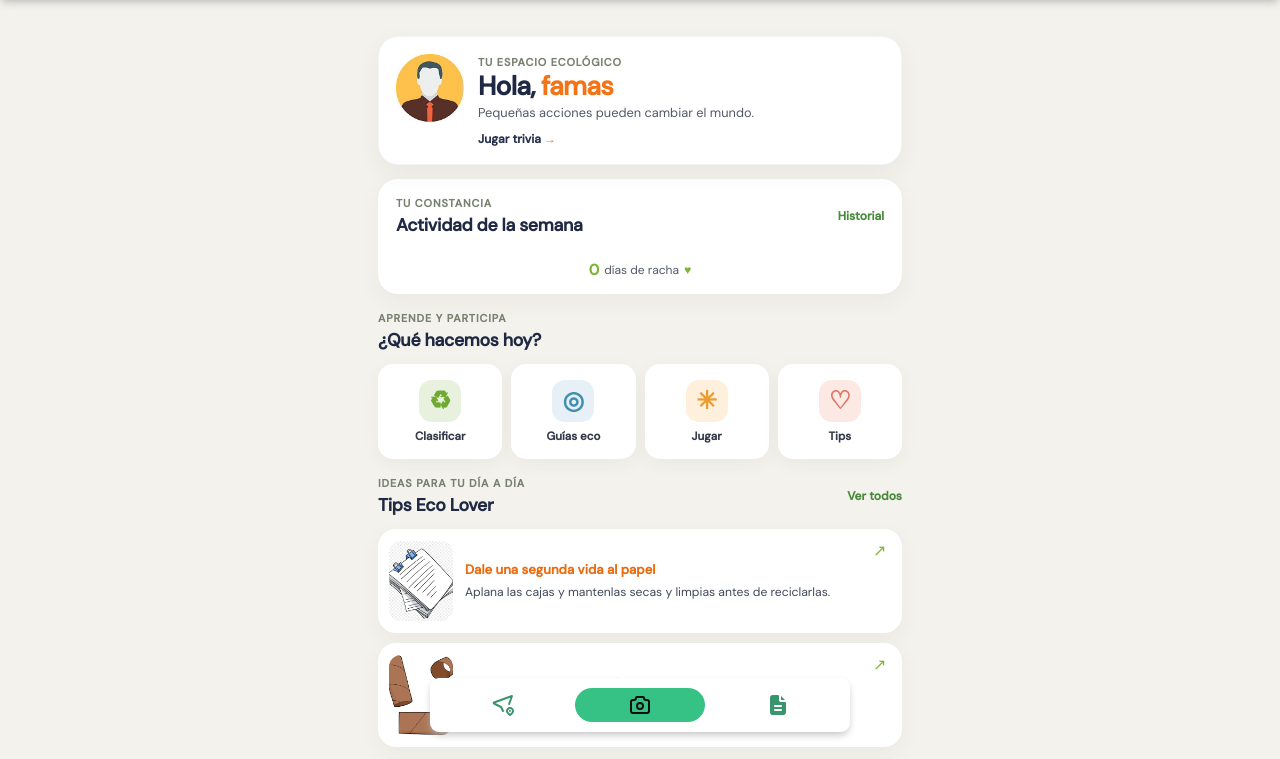
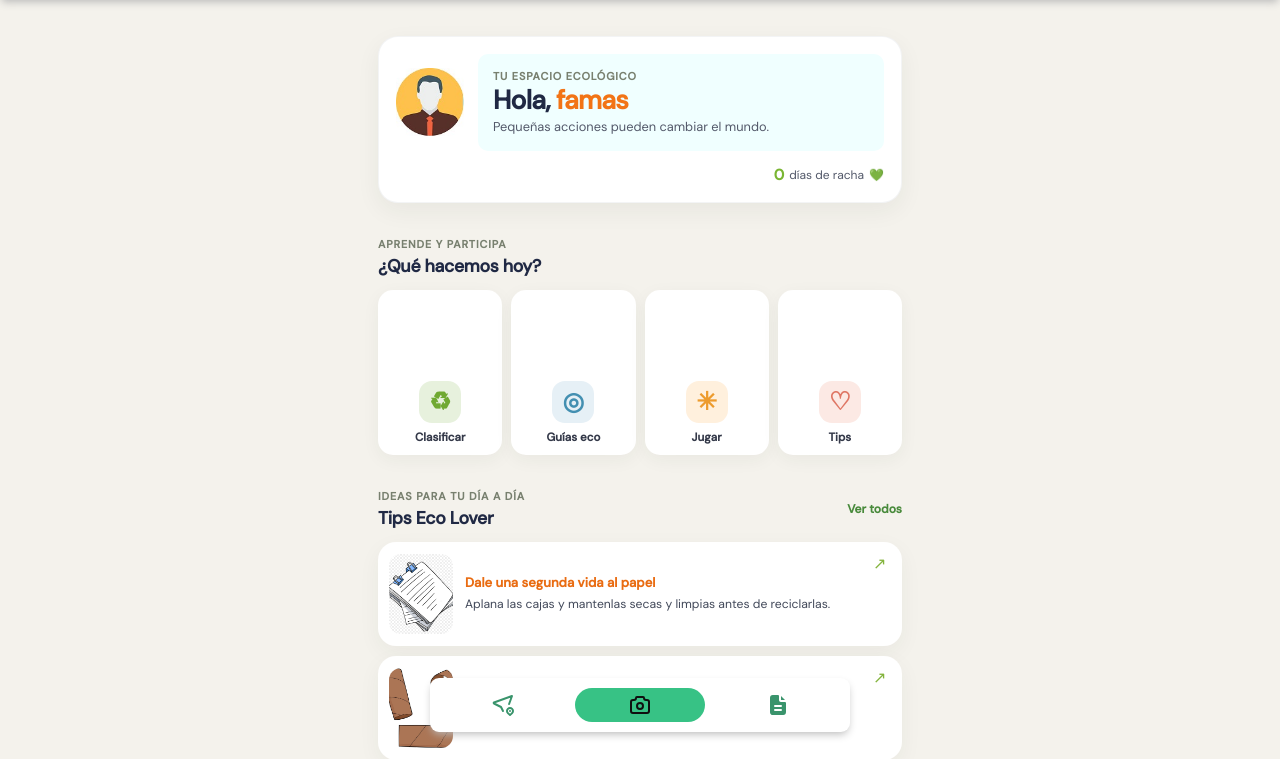
Before and after one commit to MEPPERDONAS/ECOLOVERS, a Flask app: page / in a window 1280 px wide. Shown: the part 50-809 px from the top of the page. Run offline with Flask 3, Linux system fonts and the light colour scheme; a user stored in the database is signed in; a database or web service that is not in the repository returns one stand-in record (values such as "Sample title"); data that the repository does not hold is empty; some libraries are stand-ins or nearby versions.

Commit message:
rediseño v1.1

```diff
--- a/static/styles.css
+++ b/static/styles.css
@@ -1317,7 +1317,7 @@ main {
   gap: 14px;
   position: relative;
   padding: 17px;
-  margin: 2px 0 14px;
+  margin: 2px 0 34px;
   border: 1px solid rgba(32, 41, 68, 0.05);
   border-radius: 20px;
   background: #fff;
@@ -1334,6 +1334,9 @@ main {
 
 .home-welcome-copy {
   min-width: 0;
+  padding: 15px;
+  background-color: azure;
+  border-radius: 10px;
 }
 
 .home-eyebrow {
@@ -1389,6 +1392,7 @@ main {
 }
 
 .home-streak {
+  display: none;
   padding: 17px 18px 14px;
   border-radius: 20px;
   background: #fff;
@@ -1460,12 +1464,19 @@ main {
   outline-offset: 2px;
 }
 
+.home-streak-bar {
+  grid-column: 1 / -1;
+  display: flex;
+  width: 100%;
+  justify-content: flex-end;
+}
+
 .home-streak-count {
   display: flex;
   align-items: center;
-  justify-content: center;
+  justify-content: flex-end;
   gap: 5px;
-  margin-top: 11px;
+  margin: 0;
   color: #53596a;
   font-size: 0.75rem;
 }
@@ -1483,12 +1494,13 @@ main {
   display: grid;
   grid-template-columns: repeat(4, minmax(0, 1fr));
   gap: 9px;
+  margin: 2px 0 34px;
 }
 
 .home-action-card {
   display: grid;
-  min-height: 95px;
-  align-content: center;
+  min-height: 165px;
+  align-content: end;
   justify-items: center;
   gap: 7px;
   padding: 9px 4px;
--- a/templates/index.html
+++ b/templates/index.html
@@ -11,7 +11,10 @@
       <h1 id="welcome-title">Hola, <span>{{ user }}</span></h1>
       <p>Pequeñas acciones pueden cambiar el mundo.</p>
     </div>
-    <a class="home-trivia-link" href="{{ url_for('trivia') }}">Jugar trivia <span aria-hidden="true">→</span></a>
+    <!-- <a class="home-trivia-link" href="{{ url_for('trivia') }}">Jugar trivia <span aria-hidden="true">→</span></a> -->
+    <div class="home-streak-bar">
+      <p class="home-streak-count"><strong>{{ stats.get('racha_actual', 0) }}</strong> días de racha <span aria-hidden="true">💚</span></p>
+    </div>
   </section>
 
   <section class="home-streak" aria-labelledby="week-title">
@@ -37,7 +40,6 @@
       </div>
       {% endfor %}
     </div>
-    <p class="home-streak-count"><strong>{{ stats.get('racha_actual', 0) }}</strong> días de racha <span aria-hidden="true">♥</span></p>
   </section>
 
   <section class="home-actions" aria-labelledby="actions-title">
```
